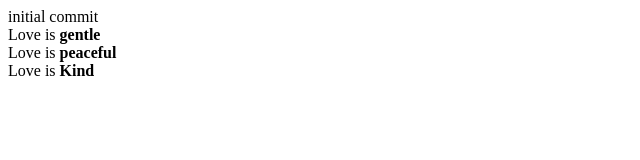
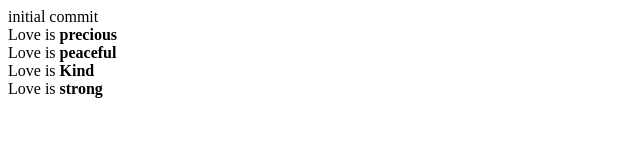
Before and after one commit to alexbonsu08/Active-Love-Alex1, a plain HTML site: page index.html in a window 1280 px wide. Shown: the whole page, without its empty margins (0-640 px from the left). Drawn offline with Linux system fonts and the light colour scheme.

Commit message:
Update index.html
edited line 11 to precious
and added line 14 strong

```diff
--- a/index.html
+++ b/index.html
@@ -8,8 +8,9 @@
 </head>
 <body>
     initial commit <br>
-    Love is  <strong> gentle</strong> <br>
+    Love is  <strong> precious </strong> <br>
     Love is  <strong> peaceful</strong> <br>
-    Love is <strong> Kind</strong>
+    Love is <strong> Kind</strong> <br>
+    Love is <strong> strong </strong>
 </body>
 </html>
```
